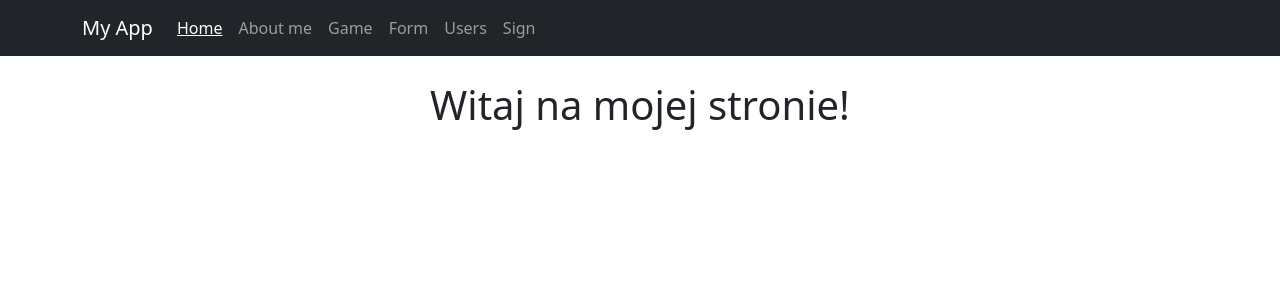
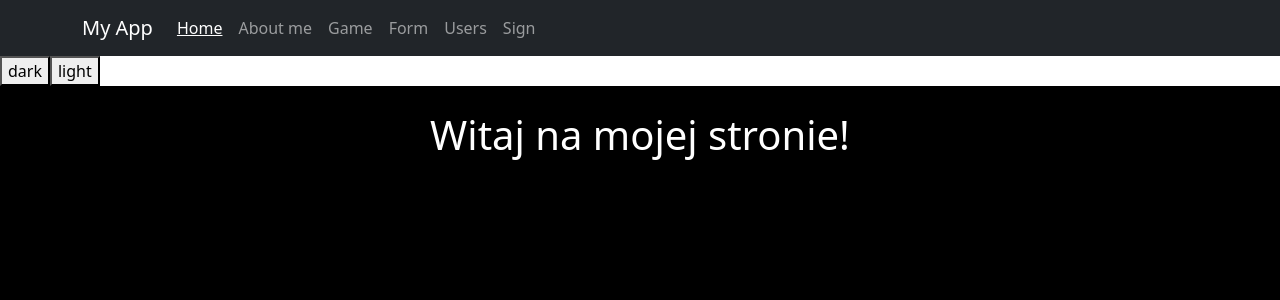
Before and after one commit to infoshareacademy/isareactvelobank, a React (Create React App) app in the folder react/my-app/: page / in a window 1280 px wide. Shown: the top 300 px of the page. Built offline with nearby package versions, Linux system fonts and the light colour scheme.

Commit message:
First version of context

```diff
--- a/react/my-app/src/App.js
+++ b/react/my-app/src/App.js
@@ -1,12 +1,21 @@
+ import { createContext, useState } from 'react';
  import { Navigation } from './navigation/Navigation';
  import { Content } from './content/Content';
 
+ export const ThemeContext = createContext('dark');
+
 function App() {
+    const [theme, setTheme] = useState('dark');
+
   return (
-    <>
+    <ThemeContext.Provider value={theme}>
         <Navigation />
+        <div>
+            <button onClick={() => setTheme('dark')}>dark</button>
+            <button onClick={() => setTheme('light')}>light</button>
+        </div>
         <Content />
-    </>
+    </ThemeContext.Provider>
   );
 }
 
--- a/react/my-app/src/Wrapper.js
+++ b/react/my-app/src/Wrapper.js
@@ -1,10 +1,18 @@
+import { useContext } from "react";
+import { ThemeContext } from "./App";
+
 const Wrapper = ({ children }) => {
+    const theme = useContext(ThemeContext);
+
     return <div style={
         {
             display: 'flex',
             flexDirection: 'column',
             alignItems: 'center',
-            marginTop: '25px'
+            paddingTop: '25px',
+            color: theme === 'dark' ? 'white' : 'black',
+            backgroundColor: theme === 'dark' ? 'black' : 'white',
+            height: 'calc(100vh - 56px)'
         }
     }>
         {children}
--- a/react/my-app/src/navigation/Navigation.js
+++ b/react/my-app/src/navigation/Navigation.js
@@ -1,7 +1,9 @@
+import { useContext } from 'react';
 import { NavLink as RouterLink } from 'react-router-dom';
 import Container from 'react-bootstrap/Container';
 import Nav from 'react-bootstrap/Nav';
 import Navbar from 'react-bootstrap/Navbar';
+import { ThemeContext } from '../App';
 
 const getActiveStyles = ({ isActive }) => {
     return {
@@ -19,8 +21,10 @@ const links = [
 ]
 
 export const Navigation = () => {
+    const theme = useContext(ThemeContext);
+
     return (
-      <Navbar bg="dark" variant="dark">
+      <Navbar bg={theme} variant={theme}>
         <Container>
           <Navbar.Brand>My App</Navbar.Brand>
           <Nav className="me-auto">
```
